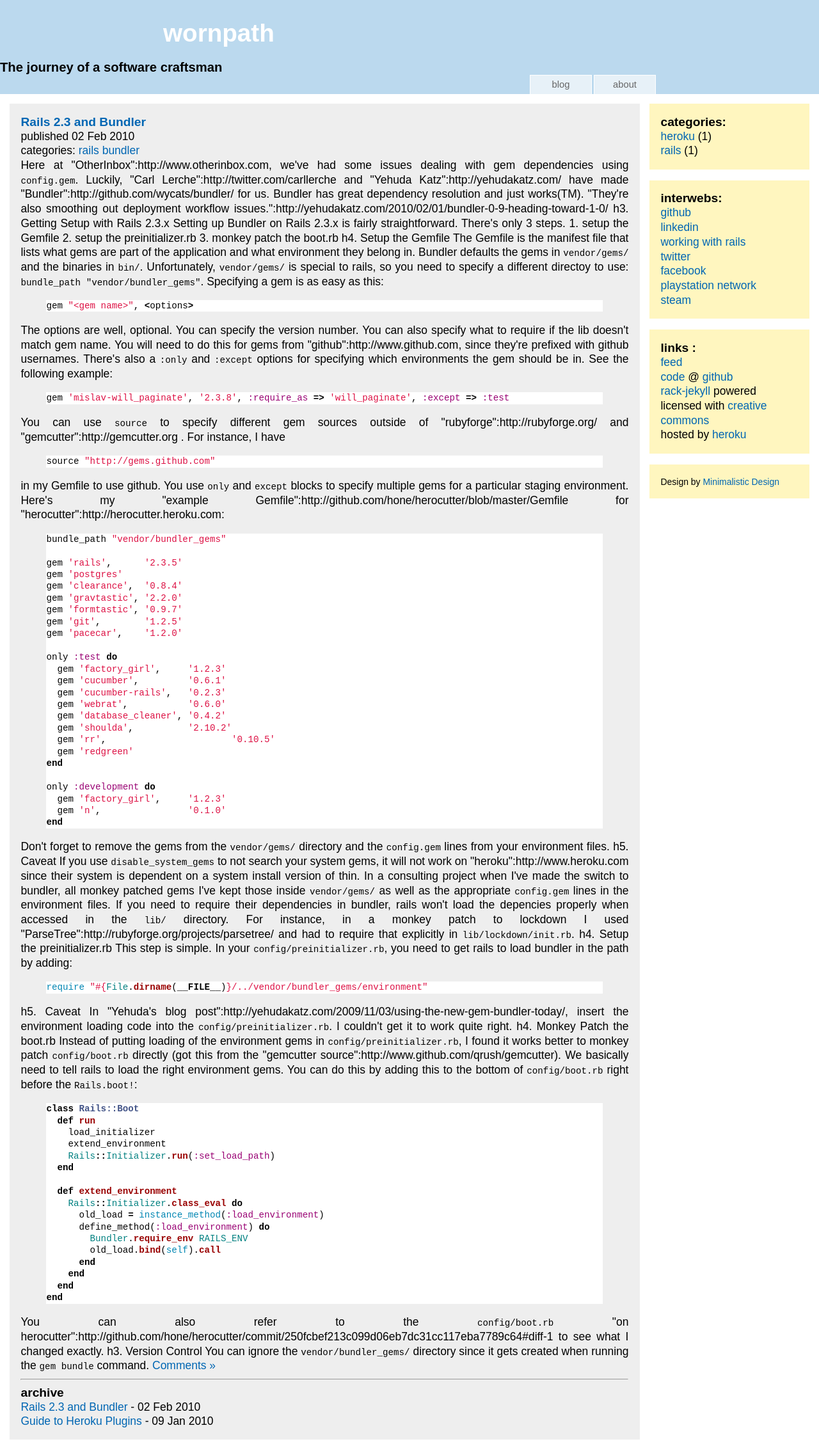
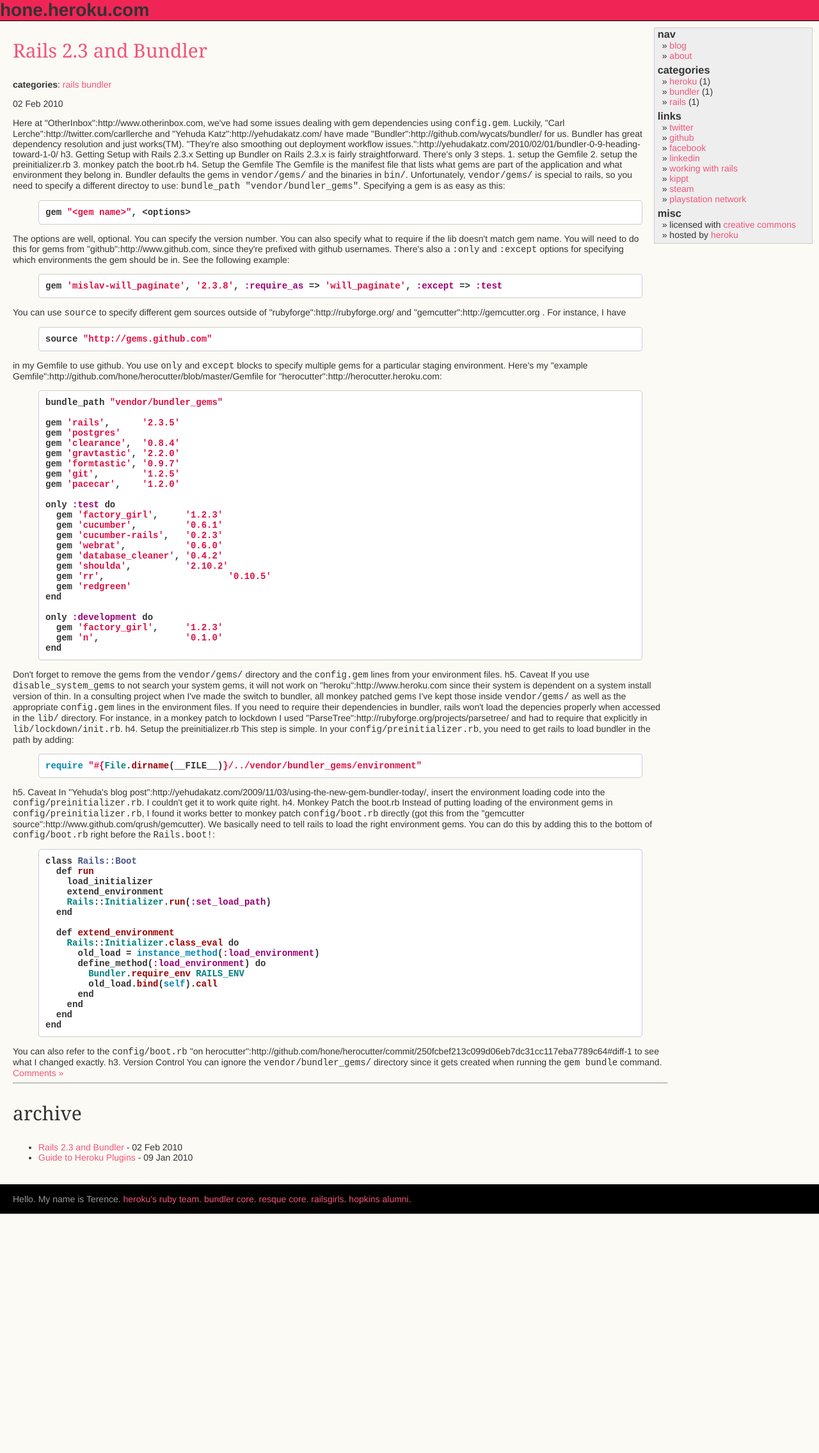
Before and after one commit to hone/wornpath, a Jekyll site: the page built from index.html, in a window 1280 px wide. Shown: the whole page at 64% size. Built offline with Jekyll 4.4.1, drawn with Linux system fonts in a browser that asks for light colours; Markdown is read by kramdown in place of the engine named in the settings; comment, search, counter and statistics services are not loaded; after the commit the page ends 1897 px from its top, so only the background shows below that.

Commit message:
site redesign

```diff
--- a/_layouts/default.html
+++ b/_layouts/default.html
@@ -2,65 +2,53 @@
 <!DOCTYPE html PUBLIC "-//W3C//DTD XHTML 1.0 Strict//EN" "http://www.w3.org/TR/xhtml1/DTD/xhtml1-strict.dtd">
 <html xmlns="http://www.w3.org/1999/xhtml" xml:lang="en" lang="en">
 	<head>
-		<title>wornpath - {{ page.title }}</title>
+		<title>hone.heroku.com | {{ page.title }}</title>
 		<link rel="stylesheet" type="text/css" href="/css/style.css" media="screen" />
 		<link rel="stylesheet" type="text/css" href="/css/syntax.css" media="screen" />
 		<meta name="author" content="Terence Lee" />
 	</head>
 	<body>
-		<div id="header">
-			<h1>wornpath</h1>
-			<h2>The journey of a software craftsman</h2>
-			<div id="menu">
-				<ul id="nav">
+		<header>
+			<h1>hone.heroku.com</h1>
+		</header>
+
+		<nav id="menu">
+			<h3>nav</h3>
+			<ul>
 				<li><a href="/">blog</a></li>
 				<li><a href="/about.html">about</a></li>
 			</ul>
-			</div>
-		</div>
-		<div id="content">
-			<div id="right">
-				{{ content }}
-			</div>
 
-			<div id="left">
-				<div class="box">
-					<h2>categories:</h2>
+			<h3>categories</h3>
 			<ul>
 				<li><a href="/heroku.html">heroku</a> ({{ site.categories.heroku | size }})</li>
+				<li><a href="/bundler.html">bundler</a> ({{ site.categories.bundler | size }})</li>
 				<li><a href="/rails.html">rails</a> ({{ site.categories.rails | size }})</li>
 			</ul>
-				</div>
 
-				<div class="box">
-					<h2>interwebs:</h2>
+			<h3>links</h3>
 			<ul>
+				<li><a href="http://www.twitter.com/hone02">twitter</a></li>
 				<li><a href="http://www.github.com/hone/">github</a></li>
+				<li><a href="http://www.facebook.com/#/profile.php?ref=profile&id=5401111">facebook</a></li>
 				<li><a href="http://www.linkedin.com/in/hone02">linkedin</a></li>
 				<li><a href="http://www.workingwithrails.com/person/8768-terence-lee">working with rails</a></li>
-						<li><a href="http://www.twitter.com/hone02">twitter</a></li>
-						<li><a href="http://www.facebook.com/#/profile.php?ref=profile&id=5401111">facebook</a></li>
+				<li><a href="/">kippt</a></li>
+				<li><a href="http://steamcommunity.com/profiles/76561197992155274">steam</a></li>
 				<li><a href="http://profiles.us.playstation.com/playstation/psn/profiles/hone02">playstation network</a></li>
-						<li><a href="http://steamcommunity.com/profiles/76561197992155274">steam</a></li>
 			</ul>
-				</div>
 
-				<div class="box">
-					<h2>links :</h2>
+			<h3>misc</h3>
 			<ul>
-						<li><a href="/atom.xml">feed</a></li>
-						<li><a href="http://www.github.com/hone/wornpath">code</a> @ <a href="http://www.github.com">github</a></li>
-						<li><a href="http://github.com/bry4n/rack-jekyll">rack-jekyll</a> powered</li>
 				<li>licensed with <a href="http://creativecommons.org/licenses/by-sa/3.0/us/">creative commons</a></li>
 				<li>hosted by <a href="http://www.heroku.com">heroku</a></li>
 			</ul>
-				</div>
-
-				<div class="box">
-					<div style="font-size: 0.8em;">Design by <a href="http://www.minimalistic-design.net">Minimalistic Design</a></div>
-				</div>
-			</div>
-		</div>
+		</nav>
+		<div id="main">
+			<section id="container">
+				<article>
+				{{ content }}
+				</article>
 				<script type="text/javascript">
 //<![CDATA[
 (function() {
@@ -85,5 +73,12 @@
 				pageTracker._trackPageview();
 				} catch(err) {}
 				</script>
+			</section>
+		</div>
+		<footer>
+			<div id="container">
+				<p>Hello. My name is Terence. <a href="http://heroku.com">heroku's ruby team</a>. <a href="http://gembundler.com">bundler core</a>. <a href="http://github.com/defunkt/resque">resque core</a>. <a href="http://railsgirls.com">railsgirls</a>. <a href="http://jhu.edu">hopkins alumni</a>.</p>
+			</div>
+		</footer>
 	</body>
 </html>
--- a/css/style.css
+++ b/css/style.css
@@ -1,53 +1,117 @@
-html,body{margin:0;padding:0}
-body{font: 115%/1.3 TrebuchetMS,Arial,sans-serif;
-    text-align: left;background: #fff;padding-bottom:20px}
-a { color: #0066B3; background: inherit; text-decoration: none;}
-h1 { font: bold 2.1em Arial, Arial, Sans-Serif; color: #036DA7 }
-h2 { font: bold 1.1em Arial, Arial, Sans-Serif; padding: 0; margin: 0; }
-
-div#header{width:100%;overflow:hidden;background: #BBD9EE; }
-div#header h1,div#menu{width:770px;margin:0 auto;text-align:left}
-div#header h1{padding: 30px 0 20px;color: #fff}
-
-ul#nav,ul#nav li{list-style-type:none;margin:0;padding:0}
-ul#nav{float:right;font-size: 80%}
-ul#nav li{float:left;margin-left: 3px;text-align: center}
-ul#nav a{float:left;width: 95px;padding: 5px 0;background: #E7F1F8;text-decoration:none;color: #666; border-top : 1px solid #fff; border-left : 1px solid #fff; border-right : 1px solid #fff;}
-ul#nav a:hover{background: #fff;color: #000}
-ul#nav li.activelink a,ul#nav li.activelink a:hover{background: #FFF;color: #003}
-
-#right {
-	float: left;
-	width: 76%;
-	padding: 1em;
-	margin-bottom: 1.2em;
-	background: #eee;
-	text-align: justify;
+html {
+	margin: 0;
+	padding: 0;
+}
+body {
+	background: #FBFAF4;
+	font: 14px Helvetica, Arial, sans-serif;
+	color: #333;
+	margin: 0;
+	padding: 0;
 }
 
-#left {
-	float: right;
-	width: 20%;
-	margin: 0 0 10px 0;
-
+header {
+	background: #F02556;
+	border-bottom: 1px solid #000;
 }
 
-#left .box {
-
-	padding: 1em;
-	margin: 0 0 1em 0;
-	background : #FFF6BF;
+header ul {
+	list-style-type: none;
 }
 
-
-#content {
-font: 95%/1.3 TrebuchetMS,Arial,sans-serif;
-	margin: 0 auto;
-    padding: 15px;
-	background: #fff;
-
-
+footer {
+	background: #000;
+	margin: 0px;
+	padding: 1px 0px;
+	color: #999;
 }
 
-ul {  padding: 0; margin: 0;}
-li { list-style-type: none;}
+footer #container {
+	padding: 0px 20px 0px 20px;
+	margin: 0px;
+}
+
+h1 {
+	padding: 0;
+	margin: 0;
+}
+
+h2 {
+	font: 30px Georgia, Times, serif;
+}
+
+a:link, a:visited {
+	text-decoration: none;
+	color: #f1557a;
+}
+h2 a:hover, h2 a:active { }
+
+pre code {
+	background: #FFF;
+	display: block;
+	border: 1px solid #CCC;
+	border-radius: 4px;
+	padding: 10px;
+}
+
+#menu {
+	float: right;
+	background: #EEE;
+	border: 1px solid #CCC;
+	margin: 10px;
+	padding-top: 0px;
+}
+
+#menu h3 {
+	margin-top: 0px;
+	margin-bottom: 0px;
+	padding-left: 5px;
+}
+
+#menu ul {
+	list-style: none;
+	margin-top: 0px;
+	margin-bottom: 5px;
+	padding-right: 25px;
+	text-indent: -2em;
+}
+
+#menu ul li:before {
+	content: "\00BB \0020";
+}
+
+#container {
+	width: 1024px;
+	padding: 0px 20px 20px 20px;
+}
+
+#main {
+	width: 100%;
+}
+
+#categories {
+	float: left;
+	list-style: none;
+	text-indent: -3em;
+}
+
+span {
+	font-weight: bold;
+}
+
+#date {
+	clear: left;
+}
+
+#portrait {
+	border: 1px solid #000;
+	border-radius: 4px;
+	background: url("../images/terence_reasonably_small.jpg");
+	width: 128px;
+	height: 128px;
+	float: left;
+}
+
+.flow {
+	padding-left: 135px;
+}
--- a/index.html
+++ b/index.html
@@ -4,13 +4,18 @@ title: hone.heroku.com
 ---
 {% assign first_post = site.posts.first %}
 <h2><a href="{{ first_post.url }}">{{ first_post.title }}</a></h2>
-<div id="date">published {{ first_post.date | date_to_string }}</div>
-<div id="categories">categories:
-	{% for category in first_post.categories %}
-	<a href="/{{ category }}.html">{{ category }}</a>
-	{% endfor %}
+<div>
+  <p><span>categories</span>:
+    {% for category in first_post.categories %}
+    <a href="/{{ category }}.html">{{ category }}</a></li>
+    {% endfor %}
+
+  </p>
+	<p id="date">{{ first_post.date | date_to_string }}</p>
 </div>
+
 {{ first_post.content }}
+
 <a id="more" href="{{ first_post.url }}#disqus_thread">Comments &raquo;</a>
 
 <hr />
```
Also changed, not shown: _layouts/post.html (+9 -7 lines), bundler.html (added, +11 -0 lines), images/terence_reasonably_small.jpg (added). Lines whose indentation alone changed are shown as unchanged.
